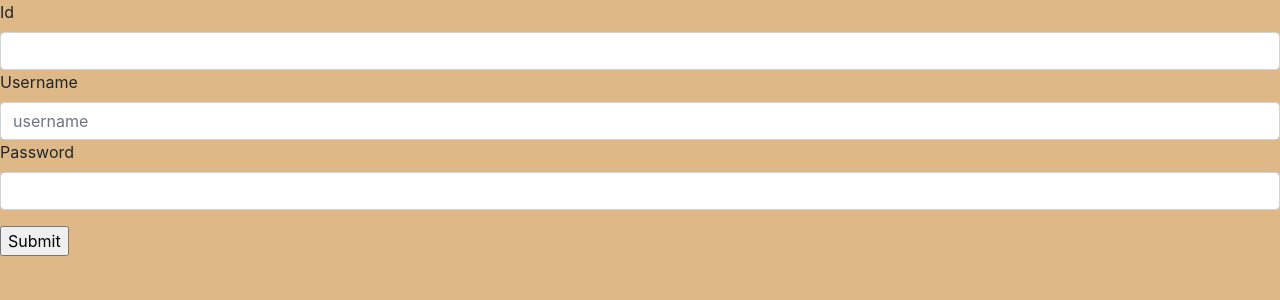
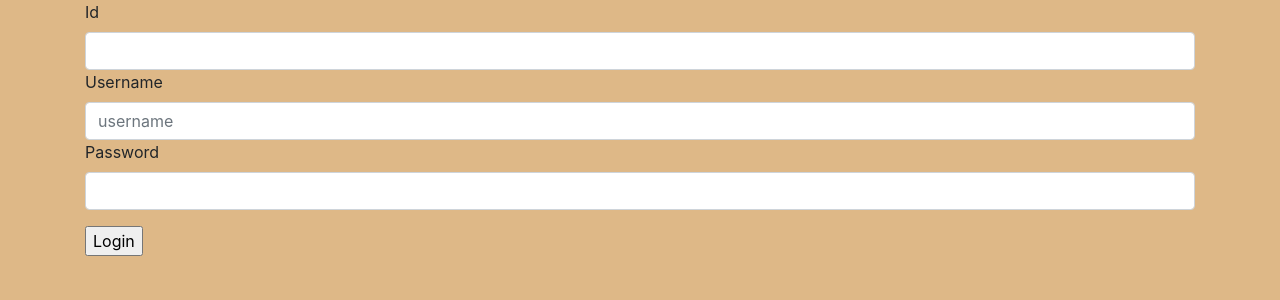
Before and after one commit to indooriaditi/cosc-webteam1, a Django app: page /polls/ in a window 1280 px wide. Shown: the top 300 px of the page. Run offline with Django 3.2, Linux system fonts and the light colour scheme; some libraries are stand-ins or nearby versions.

Commit message:
Made few changes to login

```diff
--- a/polls/templates/login1.html
+++ b/polls/templates/login1.html
@@ -16,8 +16,9 @@ body{
 </head>
 <body>
 
-<div class="container>
-	<form action="home" method="POST">
+<div class="container">
+	<form method="POST" action="{%url 'home'%}">
+		{% csrf_token %}
 		<div class="form-group">
 		<label for="id">Id</label>
 		<input type="text" name="id" required class="form-control">
@@ -27,7 +28,8 @@ body{
 		<input type="password" name="password" required class="form-control">
 		</div>
 		<!--<a href="{% url 'api' %}">-->
-		<input type="submit" value="Submit"></a>
+		<input type="submit" value="Login">
+		<!-- </a> -->
 	</form>
 </div>
 
--- a/polls/views.py
+++ b/polls/views.py
@@ -1,4 +1,4 @@
-from django.shortcuts import get_object_or_404, render
+from django.shortcuts import get_object_or_404, render, redirect
 from django.http import HttpResponse,JsonResponse
 # from .models import Question
 import requests
@@ -19,29 +19,31 @@ def login(request):
 
 
 def home(request):
-    id1=request.POST['id']
-    name=request.POST['name']
-    password=request.POST['password']
-    det = { 'id':id1,'name':name,'password':password}
-    token = requests.post("https://sport-resources-booking-api.herokuapp.com/AdminLogin",det)
-    global p
-    p = token.json()['access_token']
-    data = requests.get("https://sport-resources-booking-api.herokuapp.com/ResourcesPresent", headers = {'Authorization':f'Bearer {p}'})
-    res = data.json()
-    context={'data': res,}
-    if p==null:
-        return render(request,'login1.html',context)
-    else:
-        return render(request,'api.html',context)
+    if (request.method)=="POST":
+        id1=request.POST['id']
+        name=request.POST['username']
+        password=request.POST['password']
+        det = { 'id':id1,'name':name,'password':password}
+        token = requests.post("https://sport-resources-booking-api.herokuapp.com/AdminLogin",det)
+        global p
+        p = token.json()['access_token']
+        data = requests.get("https://sport-resources-booking-api.herokuapp.com/ResourcesPresent", headers = {'Authorization':f'Bearer {p}'})
+        res = data.json()
+        context={'data': res,}
+        return redirect('api')
 
 def api_call(request):
-    token = requests.post("https://sport-resources-booking-api.herokuapp.com/AdminLogin",data={'id': '12345','name':'Ram','password':'abc12345'} )
     global p
-    p = token.json()['access_token']
-    data = requests.get("https://sport-resources-booking-api.herokuapp.com/ResourcesPresent", headers = {'Authorization':f'Bearer {p}'})
-    res = data.json()
-    context={'data': res,}
-    return render(request,'api.html',context)
+    if(p==''):
+        return redirect('login')
+    else:
+        context={'data': res,}
+        return render(request,'api.html',context)
+    # token = requests.post("https://sport-resources-booking-api.herokuapp.com/AdminLogin",data={'id': '12345','name':'Ram','password':'abc12345'} )
+    # p = token.json()['access_token']
+    # data = requests.get("https://sport-resources-booking-api.herokuapp.com/ResourcesPresent", headers = {'Authorization':f'Bearer {p}'})
+    # res = data.json()
+
 
 def incOne(request):
     id = request.GET['id']
```
